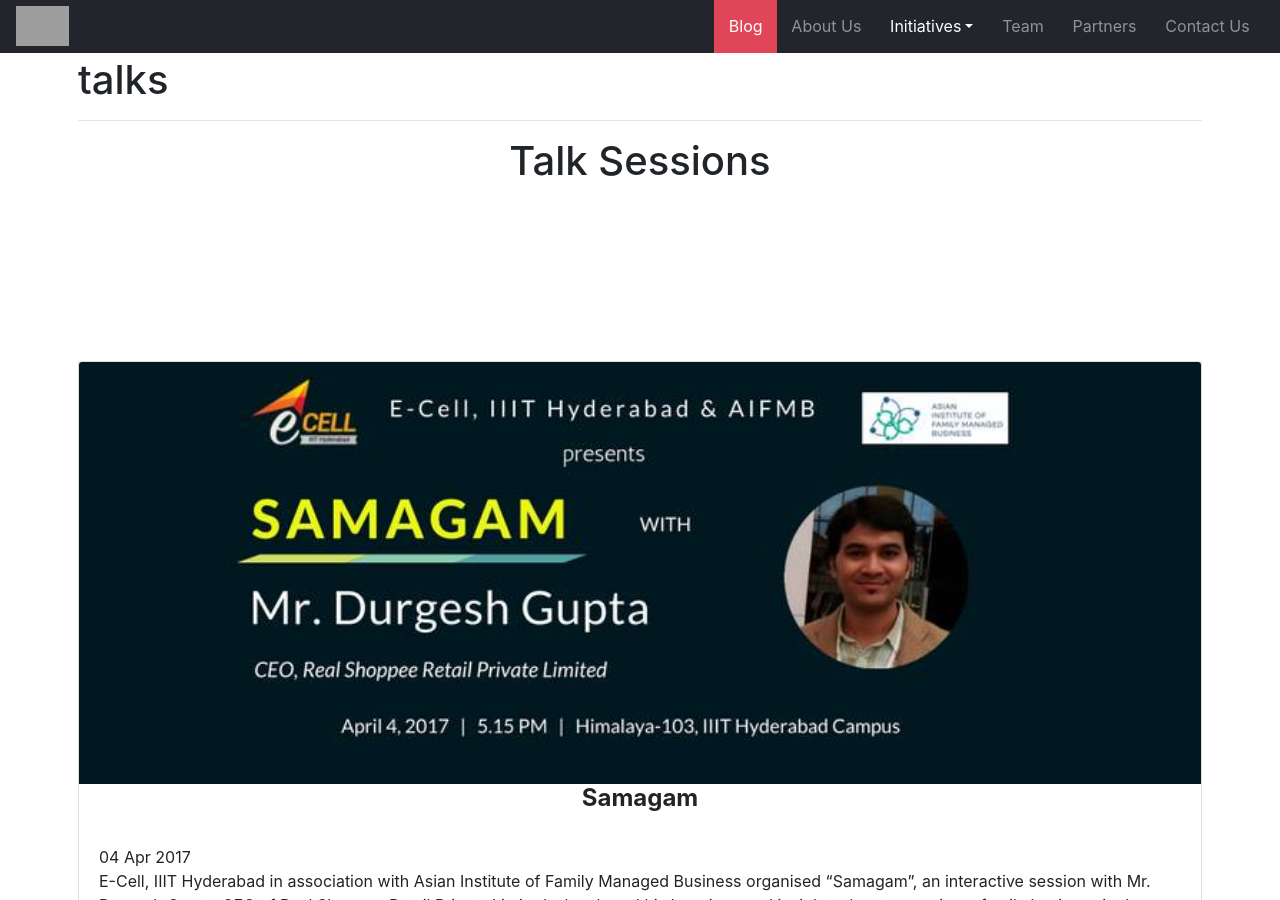
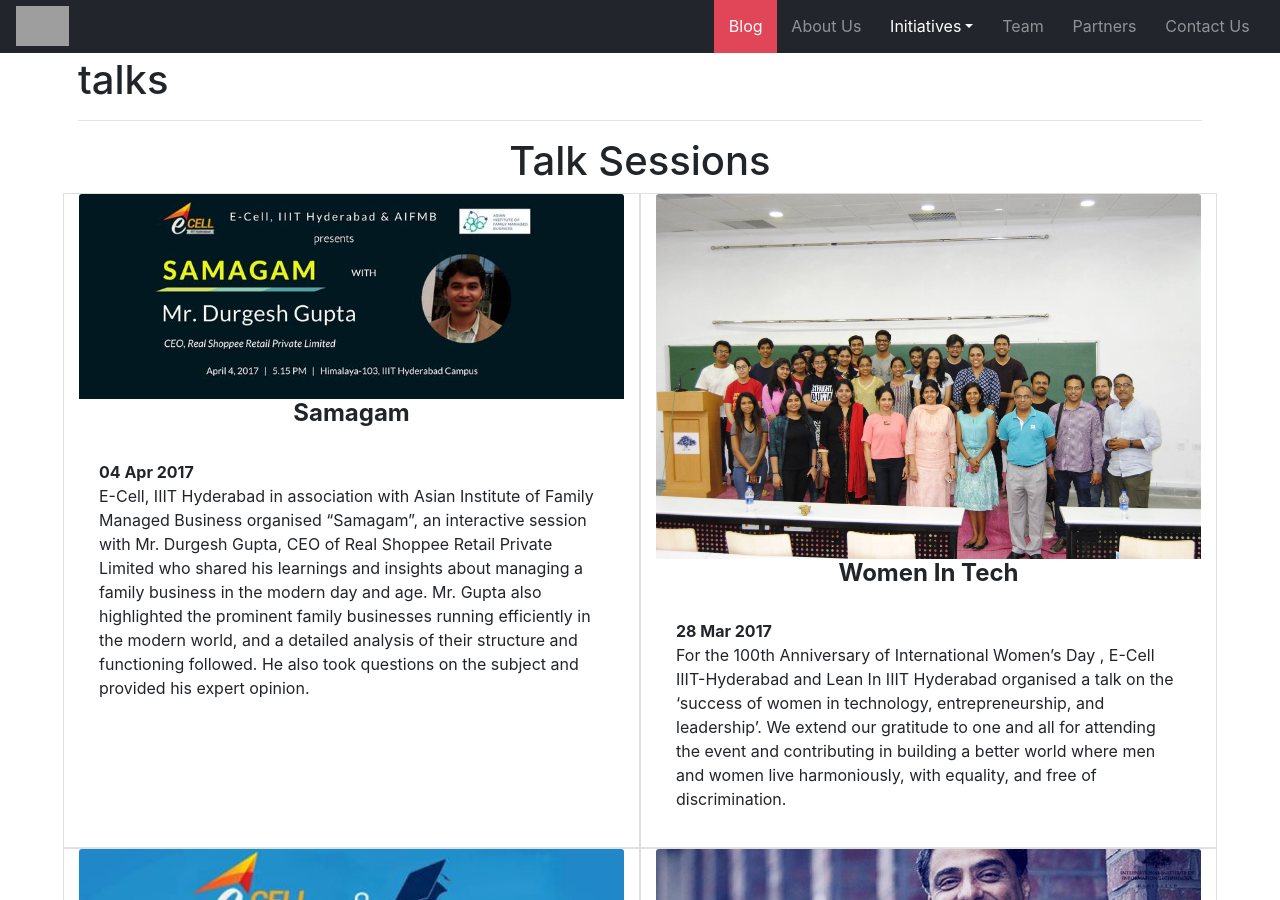
Before and after one commit to IIIT-ECell/website, a Jekyll site: the page built from events.html, in a window 1280 px wide and 900 px high. Built offline with Jekyll 4.4.1, drawn with Linux system fonts in a browser that asks for light colours; grey boxes are pictures that could not be loaded.

Commit message:
minor changes made

```diff
--- a/events.html
+++ b/events.html
@@ -5,18 +5,18 @@
 ---
 <h1 class ="text-center"> Talk Sessions </h1>
 
-<div class="card-column">
+<div class="row">
 
 	{% for post in site.posts %}
 	{% if post.categories contains "talk_session" %}
 
-	<div class="card">
+	<div class="card col-sm-6 md-6">
 		{% if post.img %}
 		<img class="card-img-top" src="../eventsimages/{{post.img}}" alt="{{post.title}}">
 		{% endif %}
 		<h4 class="card-title text-center"><b>{{post.title}}</b></h4>
 		<div class="card-body">
-			{{post.date|date_to_string}}			{{post.content}}
+			<b>{{post.date|date_to_string}}</b>			{{post.content}}
 
 		</div>
 	</div>
--- a/hackathon.html
+++ b/hackathon.html
@@ -5,12 +5,12 @@
 ---
 <h1 class ="text-center"> Hackathons </h1>
 
-<div class="card-column">
+<div class="row">
 
 	{% for post in site.posts %}
 	{% if post.categories contains "hackathons" %}
 
-	<div class="card">
+	<div class="card col-sm-6 md-6">
 		{% if post.img %}
 		<img class="card-img-top" src="../eventsimages/{{post.img}}" alt="{{post.title}}">
 		{% endif %}
--- a/workshops.html
+++ b/workshops.html
@@ -5,12 +5,12 @@
 ---
 <h1 class ="text-center"> Workshops </h1>
 <br>
-<div class="card-column">
+<div class="row">
 
 	{% for post in site.posts %}
 	{% if post.categories contains "workshops" %}
 
-	<div class="card">
+	<div class="card col-sm-6 md-6">
 		{% if post.img %}
 		<img class="card-img-top" src="../eventsimages/{{post.img}}" alt="{{post.title}}">
 		{% endif %}
```
